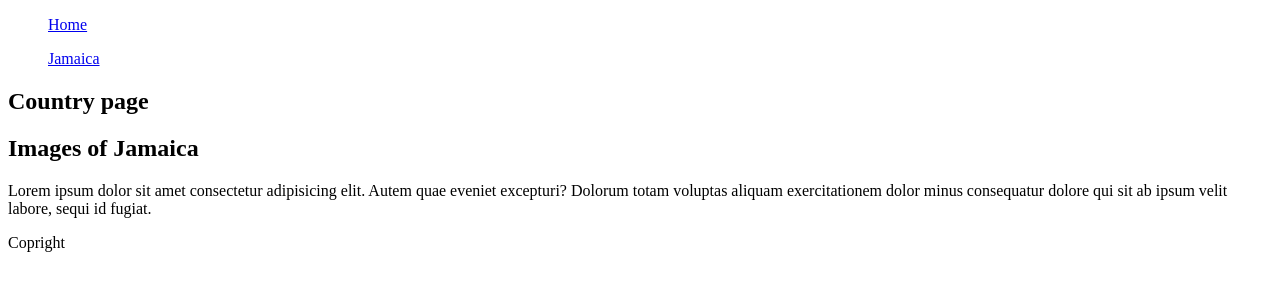
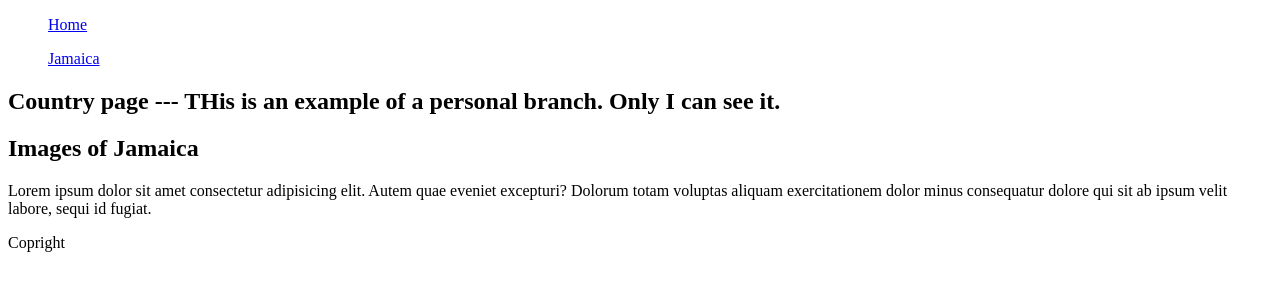
Before and after one commit to abdikadirsamatar/Beautiful-travel-website, a plain HTML site: page country.html in a window 1280 px wide. Drawn offline with Linux system fonts and the light colour scheme.

Commit message:
I privately updated the country page in my Country Page Branch
I privately updated the country page in my Country Page Branch

```diff
--- a/country.html
+++ b/country.html
@@ -21,7 +21,7 @@
     </header>
     <main>
         <section>
-            <h1>Country page</h1>
+            <h1>Country page --- THis is an example of a personal branch. Only I can see it.</h1>
         </section>
         <section>
             <h2>Images of Jamaica</h2>
```
